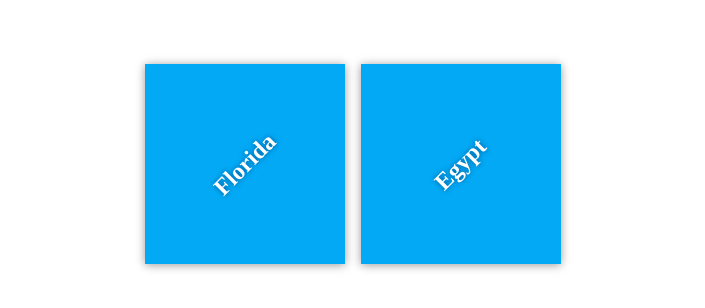
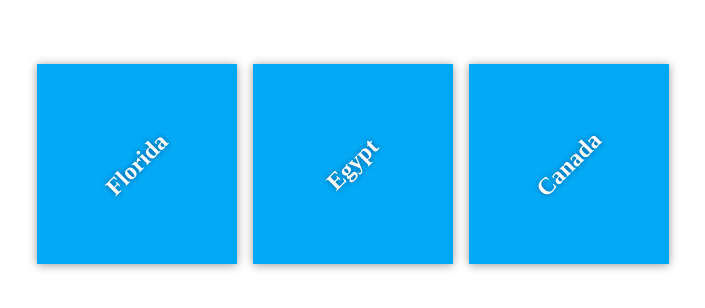
Before and after one commit to nohaabdelkhalek80/my-travel-plans, a plain HTML site: page index.html in a window 1280 px wide. Shown: the part 236-544 px from the top of the page, without its empty margins (287-992 px from the left). Drawn offline with Linux system fonts and the light colour scheme.

Commit message:
Adding Canada to destination

```diff
--- a/index.html
+++ b/index.html
@@ -17,6 +17,9 @@
             <div class="destination" id="Egypt">
                 <h2>Egypt</h2>
             </div>
+            <div class="destination" id="Canada">
+                <h2>Canada</h2>
+            </div>
         </div>
     </div>
 
```
